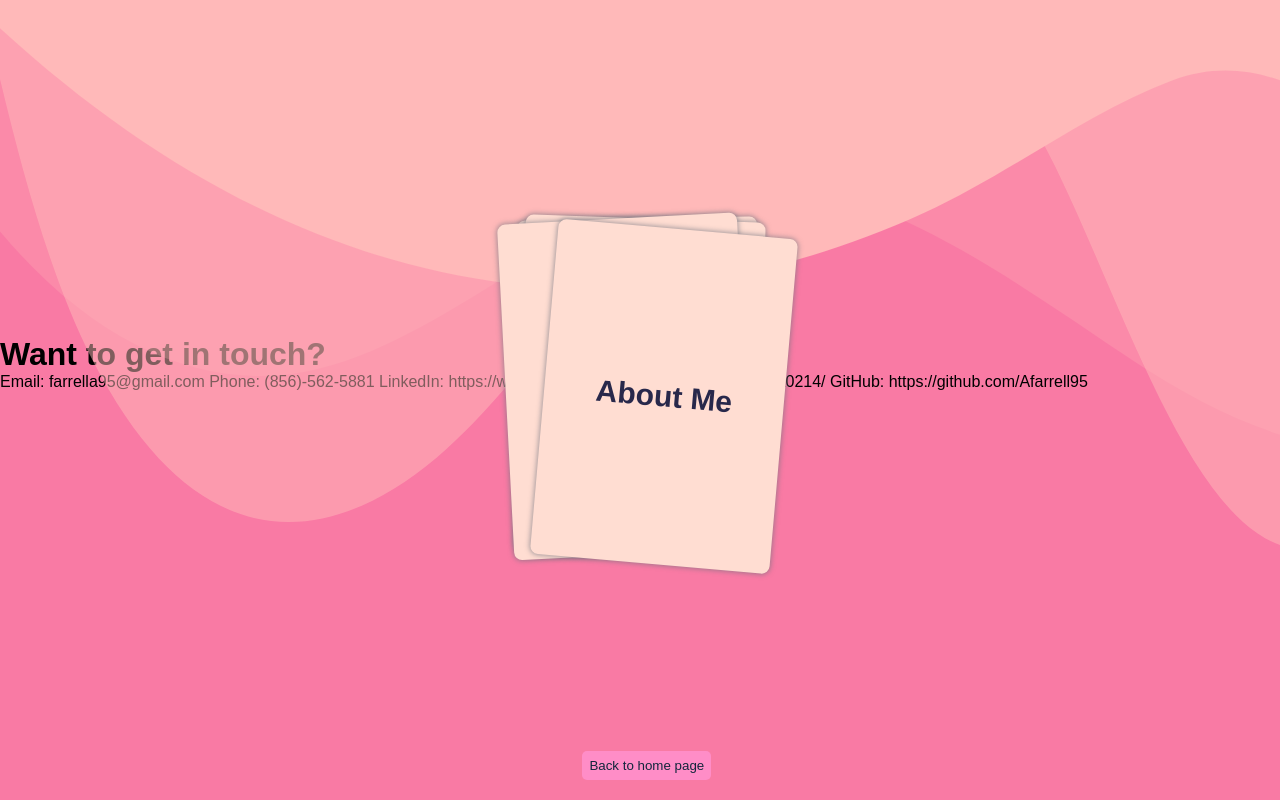
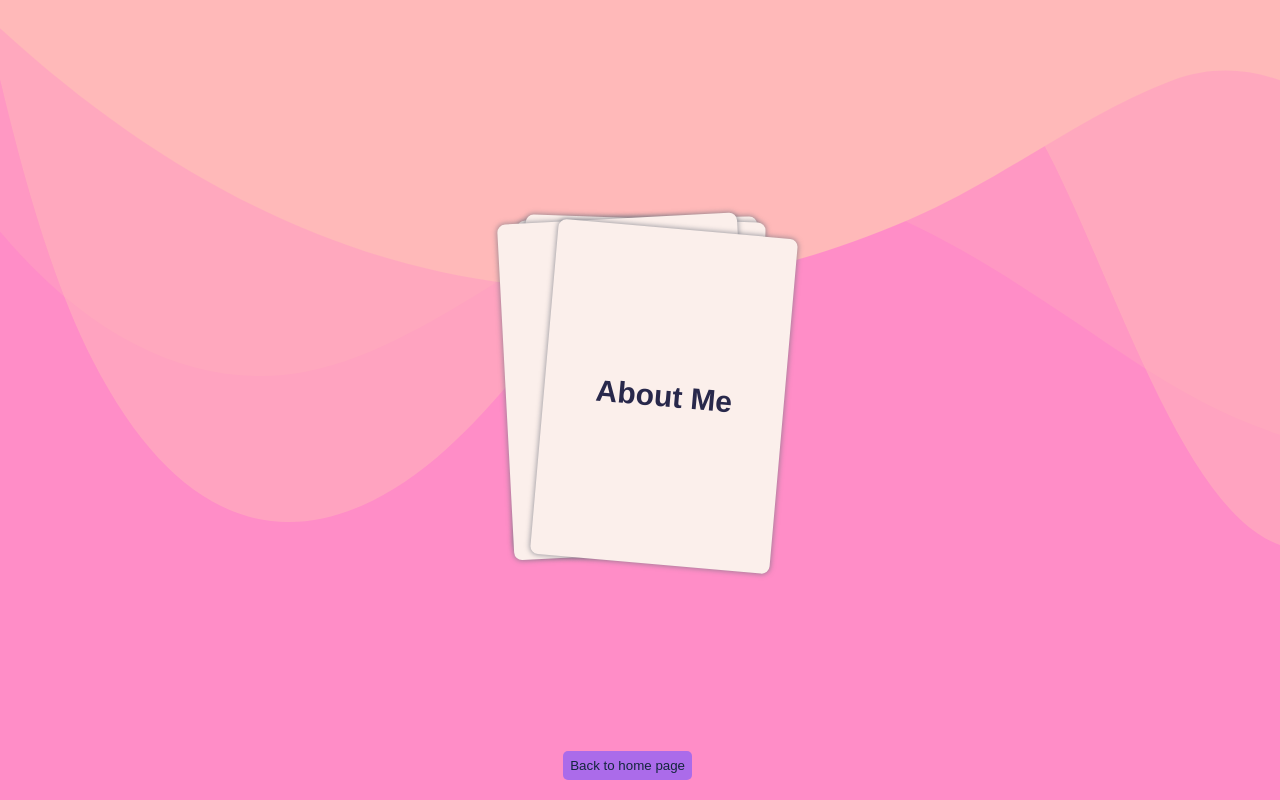
Before and after one commit to Afarrell95/BoulderBar, a React (Create React App) app: page / in a window 1280 px wide. Built offline with nearby package versions, Linux system fonts and the light colour scheme.

Commit message:
updateee

```diff
--- a/src/components/Home.css
+++ b/src/components/Home.css
@@ -1,6 +1,6 @@
 body {
     padding: 0;
-    background-color: #f97aa4;
+    background-color: #FF8DC7;
 }
 
 .waves {
@@ -40,7 +40,7 @@ body {
     width: 30vmin;
     border-radius: 1vmin;
     aspect-ratio: 5/7;
-    background-color: #FFDDD2;
+    background-color: #fbefeb;
     box-shadow: 0px 0px 5px 1px rgba(116, 117, 128, 0.66);
     position: absolute;
     transition: transform 800ms cubic-bezier(.05,.43,.25,.95);
@@ -92,6 +92,18 @@ h3{
 h3:hover{
     font-size: 33px;
 }
+button {
+    background-color: #ab6bea;
+    color:rgb(19, 38, 61);
+    border: none;
+    border-radius: 5px;
+    padding: 7px;
+}
+
+button:hover{
+    /* border: solid 1px rgb(210, 200, 233); */
+    background-color: #baa7e2;
+}
 
 /* on click */
 .hidden{
--- a/src/components/PortfolioContainer.js
+++ b/src/components/PortfolioContainer.js
@@ -14,7 +14,9 @@ export default function PortfolioContainer() {
     if (currentPage === "About") {
       return <About />;
     }
-    return <Contact />;
+    if (currentPage === "Contact") {
+      return <Contact />;
+    }
   };
 
   const handlePageChange = (page) => setCurrentPage(page);
--- a/src/components/pages/About.js
+++ b/src/components/pages/About.js
@@ -2,13 +2,19 @@ import React from "react";
 
 const styles = {
   body: {
+    background: "rgba(255,255,255,.25)",
+    borderRadius: "5px",
+    display: "grid",
+    placeItems: "center",
     margin: "auto",
-    background: "#eedbff;",
+    width: "50%",
+    transform: "translateY(100%)",
   },
   heading: {
-    background: "#FFB9B9",
+    background: "rgba(255,255,255,.45)",
+    borderRadius: "5px 5px 0px 0px",
     color: "rgb(19, 38, 61)",
-    fontsize: "1.3rem",
+    fontSize: "20px",
     width: "100%",
     height: "15vmin",
     textalign: "center",
@@ -19,12 +25,12 @@ export default function About() {
   return (
     <div>
       <body style={styles.body}>
-        <header style={styles.headingheading}>
+        <header style={styles.heading}>
           <h1>Hello! My name is Allison.</h1>
         </header>
 
         <div className="head-shot">
-          <img src={"./img/headshot2.jpg"} alt="Allison's headshot image" />
+          <img src="./img/headshot2.jpg" alt="Allison's headshot image" />
         </div>
         <section>
           <p>
--- a/src/components/pages/Contact.css
+++ b/src/components/pages/Contact.css
@@ -9,13 +9,3 @@ body{
     font-family: poppins, sans-serif;
 
 }
-button {
-    background-color: #FF8DC7;
-    color: rgb(19, 38, 61);
-    border: none;
-    border-radius: 5px;
-    padding: 7px;
-}
-button:hover{
-    border: solid 1px rgb(19, 38, 61);
-}
--- a/src/components/pages/Projects.css
+++ b/src/components/pages/Projects.css
@@ -1,38 +1,26 @@
-*{
+/* *{
     padding: 0;
     margin: 0;
     box-sizing: border-box;
-}
+} */
 
-body{
-    background-color:#FFDDD2;
-    font-family: poppins,sans-serif;
-    /* display: grid;
-    place-content: center; */
-}
 
-header{
-    background-color:#FFB9B9;
-    color:rgb(19, 38, 61);
-    font-size: 1.3rem;
-    width: 100vw;
-    height: 15vmin;
-    text-align: center;
-}
+
 .proj-container{
     display: flex;
     flex-direction: row;
     justify-content: space-evenly;
-    transform: translateY(70%);
+    transform: translateY(180%);
 }
 
 .proj{
 
-    width: 30vmin;
+    width: 23vmin;
     border-radius: 1vmin;
     aspect-ratio: 5/5;
-    background-color: #FFB9B9;
+    background-color: #f4e9f3;
     box-shadow: 0px 0px 5px 1px rgba(116, 117, 128, 0.66);
+    padding: 20px;
 
 }
 
@@ -42,13 +30,13 @@ header{
 }
 button {
     position: absolute;
-    background-color: #FF8DC7;
+    background-color: #7165f0;
     color: rgb(19, 38, 61);
     border: none;
     border-radius: 5px;
     padding: 7px;
     bottom: 20px;
-    left:45.5%;
+    left: 44%;
 }
 
 button:hover{
@@ -57,5 +45,13 @@ button:hover{
 
 a {
     text-decoration: none;
+}
 
+h3{
+    font-size: 20px;
 }
+
+p{
+    font-size: 14px;
+    margin-top: 10px;
+}
--- a/src/components/pages/Projects.js
+++ b/src/components/pages/Projects.js
@@ -5,33 +5,42 @@ export default function Home() {
   return (
     <div>
       <body>
-        <header>
-          <h1>Some of my work</h1>
-        </header>
-
         <section className="proj-container">
           <div className="proj">
             <a
               target="_blank"
               href="https://codepen.io/farrella95/full/VwXdXoJ"
             >
-              NASA API
+              <h3>NASA API</h3>
             </a>
+            <p>
+              A simple and fun app that pulls data from NASA's official API to
+              display the picture of the day!
+            </p>
           </div>
           <div className="proj">
             <a target="_blank" href="https://ecbl.netlify.app/">
-              Climbing Gym Website
+              <h3>Climbing Gym Website</h3>
             </a>
+            <p>A mock website for a rock climbing gym. </p>
           </div>
           <div className="proj">
             <a
               target="_blank"
               href="https://chattastic-rat.herokuapp.com/login"
             >
-              Chattastic Chatroom App
+              <h3>Chattastic Chatroom App</h3>
             </a>
+            <p>
+              A chatroom website created in a team collaberation. Users are able
+              to have conversations via chatroom in real time!
+            </p>
           </div>
-          <div className="proj"></div>
+          <div className="proj">
+            <a target="_blank" href=""></a>
+            <h3>Need 4th proj</h3>
+            <p>Have yet to find a project to put in this spot</p>
+          </div>
         </section>
       </body>
     </div>
```
